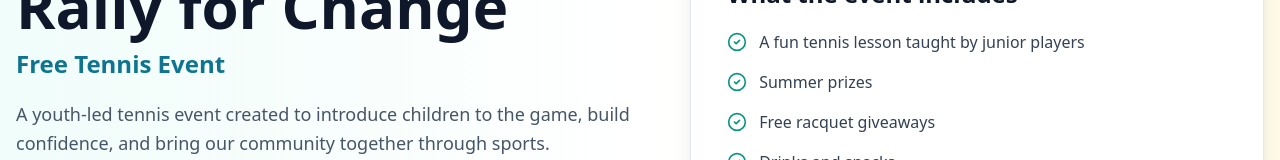
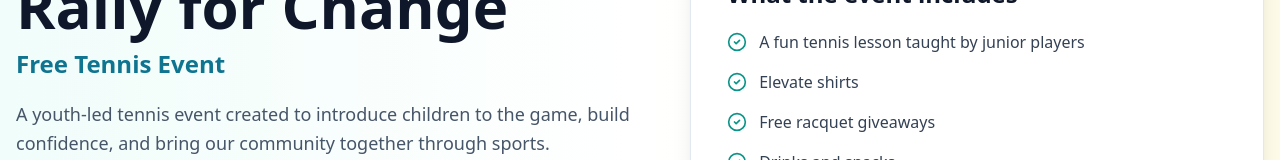
Before and after one commit to bhuvan1201/Elevate_Org_Website, a React (Vite) app: page /rally-for-change in a window 1280 px wide. Shown: the part 279-439 px from the top of the page. Built offline with nearby package versions, Linux system fonts and the light colour scheme; no server answers; the database is empty; the HTML template or start-up script is replaced by a standard one.

Commit message:
Add Rally for Change registration details

```diff
--- a/src/pages/RallyForChange.jsx
+++ b/src/pages/RallyForChange.jsx
@@ -339,7 +339,7 @@ export default function RallyForChange() {
                             <ul className="mt-5 space-y-4 text-slate-700">
                                 {[
                                     "A fun tennis lesson taught by junior players",
-                                    "Summer prizes",
+                                    "Elevate shirts",
                                     "Free racquet giveaways",
                                     "Drinks and snacks",
                                 ].map((item) => (
```
